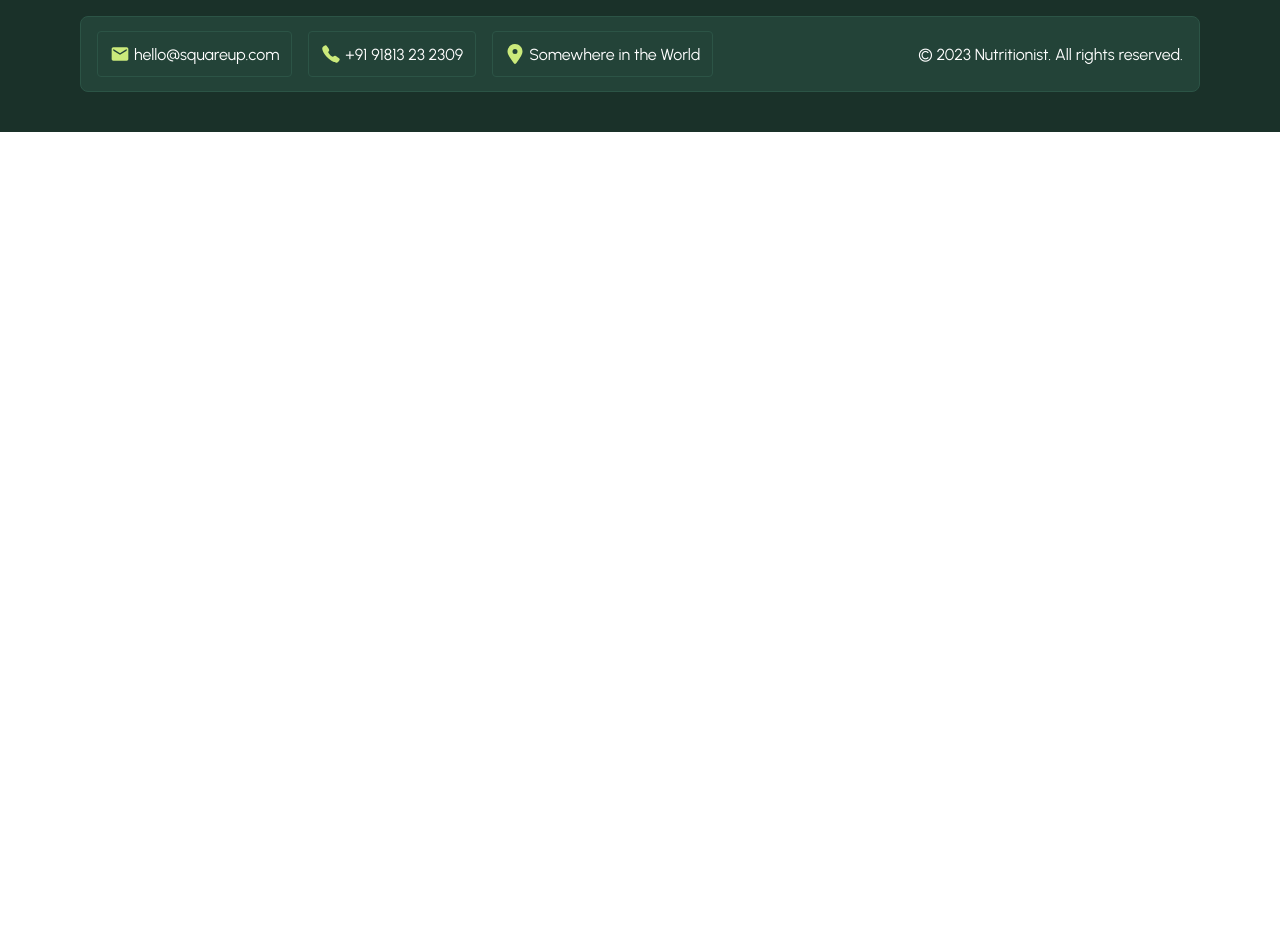
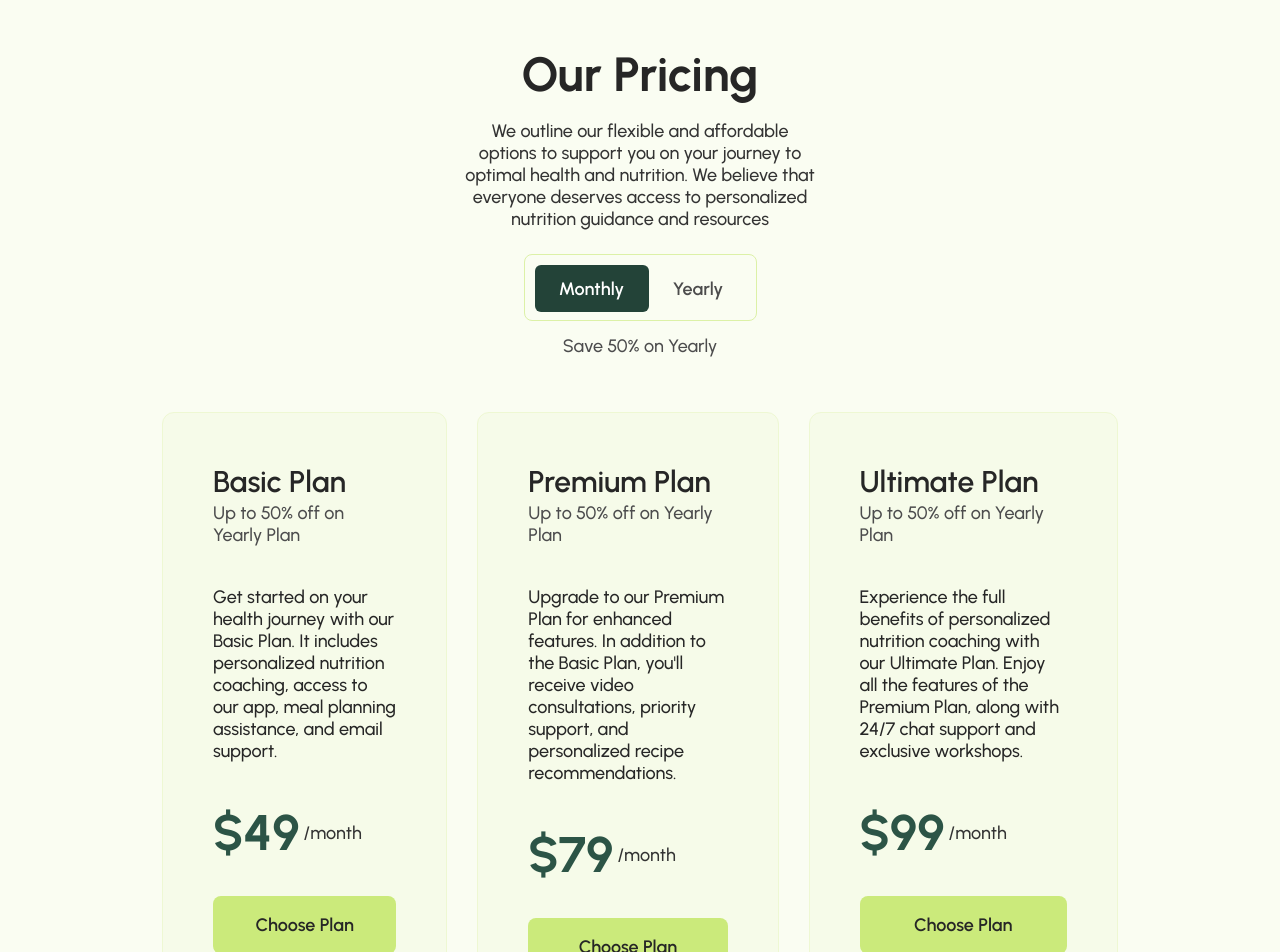
Before and after one commit to Maximiano-Andrade/Nutritionist-website, a React (Vite) app: page / in a window 1280 px wide. Shown: the part 4100-5052 px from the top of the page. Before the commit the page ends 4232 px from the top, so only its background shows below. Built offline with nearby package versions, Linux system fonts and the light colour scheme.

Commit message:
adicionado uma seção a home pricings

```diff
--- a/src/App.jsx
+++ b/src/App.jsx
@@ -10,8 +10,8 @@ function App() {
 
   return (
     <div className="Global">
+      <JoinDemo />
 
-      <JoinDemo />
       <NavBar />
       <div className="gobal-main">
         <Outlet />
--- a/src/main.jsx
+++ b/src/main.jsx
@@ -13,12 +13,15 @@ import Process from './router/process/Process.jsx'
 import Pricing from './router/pricing/Pricing.jsx'
 import Blog from './router/blog/Blog.jsx'
 import ContactUs from './router/contactUs/ContactUs.jsx'
+import ErrorPage from './router/error/PageErro.jsx'
 
 const router = createBrowserRouter([
   {
     path: "/",
+    errorElement: <ErrorPage />,
     element: <App />,
     children: [
+
       {
         path: "/",
         element: <Home/>
--- /dev/null
+++ b/src/router/error/PageErro.css
@@ -0,0 +1,11 @@
+.PageError {
+    display: flex;
+    justify-content: center;
+    align-content: center;
+    width: 100%;
+}
+
+.main-page-erro {
+    height: 80vh;
+    align-content: center;
+}
--- /dev/null
+++ b/src/router/error/PageErro.jsx
@@ -0,0 +1,17 @@
+import React from 'react';
+
+import './PageErro.css'
+
+const PageErro = () => {
+    return (
+        <>
+            <div className="PageError">
+                <div className="main-page-erro">
+                    <h1>404: I'm Sorry Page Not Found</h1>
+                </div>
+            </div>
+        </>
+    );
+};
+
+export default PageErro;
--- a/src/router/home/Home.jsx
+++ b/src/router/home/Home.jsx
@@ -6,6 +6,7 @@ import Banner from '../../../src/router/home/banner/Banner'
 import Features from './features/Features'
 import OurBlogs from './ourBlogs/OurBlogs'
 import OurTestimonials from './ourTestimonials/OurTestimonials'
+import Pricings from "./pricings/Pricings.jsx";
 
 const Home = () => {
     return (
@@ -14,6 +15,7 @@ const Home = () => {
             <Features/>
             <OurBlogs/>
             <OurTestimonials/>
+            <Pricings/>
         </div>
     )
 }
--- a/src/router/home/ourBlogs/OurBlogs.css
+++ b/src/router/home/ourBlogs/OurBlogs.css
@@ -295,7 +295,6 @@
 }
 
 /* <----------RESPONSIVIDADE TABLET----------> */
-
 @media (max-width: 1000px) {
 
     .Blogs-container .OurBlogs-titlo-subTitle {
@@ -304,7 +303,6 @@
 }
 
 /* <----------RESPONSIVIDADE CELULAR----------> */
-
 @media (max-width: 612px) {
     .OurBlogs-main {
         padding: 0px 16px;
@@ -392,6 +390,4 @@
     .cart-img-title-icons .cart-img-title .cart-perfil-title p {
         font-size: 14px;
     }
-
-
 }
--- /dev/null
+++ b/src/router/home/pricings/Pricings.css
@@ -0,0 +1,194 @@
+.Page-Pricings {
+    width: 100%;
+    padding: 150px 162px 150px 162px;
+}
+
+.main-Pricings {
+    height: 100%;
+    display: flex;
+    flex-direction: column;
+    gap: 80px;
+
+}
+
+.main-Pricings .title-descript {
+    padding: 0px 300px;
+    height: 136px;
+    display: flex;
+    flex-direction: column;
+    align-items: center;
+    gap: 10px;
+}
+
+.main-Pricings .title-descript .title {
+    height: 72px;
+    display: flex;
+    justify-content: center;
+    align-items: center;
+}
+
+.main-Pricings .title-descript .title h1 {
+    color: #262626;
+    font-size: 48px;
+    font-weight: bold;
+}
+
+.main-Pricings .title-descript .descript {
+    /*width: 70%;*/
+    height: 54px;
+    display: flex;
+    justify-content: center;
+    align-content: center;
+}
+
+.main-Pricings .title-descript .descript p {
+    color: #333333;
+    font-size: 18px;
+    text-align: center;
+    font-weight: 500;
+}
+
+.main-Pricings .main-card {
+    display: flex;
+    align-items: center;
+    flex-direction: column;
+    gap: 50px;
+}
+
+.main-card .card-btns-span-btn {
+    width: 311px;
+    height: 108px;
+    gap: 14px;
+    display: flex;
+    align-items: center;
+    flex-direction: column;
+}
+
+.card-btns-span-btn .btns {
+    padding: 10px 10px;
+    width: 233px;
+    height: 67px;
+    display: flex;
+    border: 1px solid #DCF1A7;
+    border-radius: 8px;
+}
+
+.card-btns-span-btn .btns .btn-mon button {
+    width: 114px;
+    height: 47px;
+    padding: 10px 24px;
+    background: #234338;
+    border: none;
+    border-radius: 6px;
+    color: #fff;
+    font-weight: 600;
+    font-size: 18px;
+}
+
+.card-btns-span-btn .btns .btn-yea button {
+    width: 99px;
+    height: 47px;
+    padding: 10px 24px;
+    background: rgba(203, 234, 123, 0);
+    border: none;
+    border-radius: 6px;
+    color: #4c4c4c;
+    font-weight: 600;
+    font-size: 18px;
+}
+
+.card-btns-span-btn .span-btn span {
+    color: #4C4C4D;
+    font-size: 18px;
+    font-weight: 500;
+}
+
+/*.conatiner-cards {*/
+/*    */
+/*}*/
+
+.conatiner-cards .cards-list {
+    display: flex;
+    gap: 30px;
+}
+
+.main-Pricings .cards-list .card {
+    padding: 50px;
+    background: #F6FBE9;
+    border-radius: 12px;
+    border: 1px solid #EEF8D3;
+    display: flex;
+    flex-direction: column;
+    gap: 40px;
+}
+
+.cards-list .card .title-span {
+    display: flex;
+    flex-direction: column;
+    gap: 2px;
+}
+
+.cards-list .card .title-span h2 {
+    color: #262626;
+    font-size: 30px;
+    font-weight: 600;
+}
+
+.cards-list .card .title-span span {
+    color: #4C4C4D;
+    font-size: 18px;
+    font-weight: 500;
+}
+
+.cards-list .card .descript p{
+    color: #262626;
+    font-size: 18px;
+    font-weight: 500;
+}
+
+.cards-list .card .price-btn{
+    display: flex;
+    flex-direction: column;
+    gap: 33px;
+}
+
+.cards-list .card .price-btn .price {
+    display: flex;
+    align-items: center;
+    gap: 4px;
+}
+
+.cards-list .card .price-btn .price h2 {
+    color: #2C5446;
+    font-size: 50px;
+    font-weight: bold;
+}
+
+.cards-list .card .price-btn .price span {
+    color: #333333;
+    font-size: 18px;
+    font-weight: 500;
+}
+
+.cards-list .card .price-btn .btn {
+    height: 58px;
+    background: #CBEA7B;
+    padding: 18px 40px;
+    border-radius: 8px;
+    display: flex;
+    justify-content: center;
+    align-items: center;
+    transition: 0.9s;
+}
+
+.cards-list .card .price-btn .btn:hover {
+    cursor: pointer;
+    transform: scale(1.05);
+    background: rgb(192, 236, 80);
+}
+
+.cards-list .card .price-btn .btn p {
+    color: #262626;
+    font-size: 18px;
+    font-weight: 600;
+}
--- /dev/null
+++ b/src/router/home/pricings/Pricings.jsx
@@ -0,0 +1,83 @@
+import "./Pricings.css"
+
+const Pricings = () => {
+
+    const itensPricings = [{
+        id: 1,
+        plano: "Basic Plan",
+        discription: "Get started on your health journey with our Basic Plan. It includes personalized nutrition coaching, access to our app, meal planning assistance, and email support.",
+        price: "$49"
+    }, {
+        id: 2,
+        plano: "Premium Plan",
+        discription: "Upgrade to our Premium Plan for enhanced features. In addition to the Basic Plan, you'll receive video consultations, priority support, and personalized recipe recommendations.",
+        price: "$79"
+
+    }, {
+        id: 3,
+        plano: "Ultimate Plan",
+        discription: "Experience the full benefits of personalized nutrition coaching with our Ultimate Plan. Enjoy all the features of the Premium Plan, along with 24/7 chat support and exclusive workshops.",
+        price: "$99"
+    }]
+
+
+    return (
+        <div className="Page-Pricings">
+            <div className="main-Pricings">
+                <div className="title-descript">
+                    <div className="title">
+                        <h1>Our Pricing</h1>
+                    </div>
+                    <div className="descript">
+                        <p>
+                            We outline our flexible and affordable options to support you on your
+                            journey to optimal health and nutrition. We believe that everyone deserves access to
+                            personalized nutrition guidance and resources
+                        </p>
+                    </div>
+                </div>
+                <div className="main-card">
+                    <div className="card-btns-span-btn">
+                        <div className="btns">
+                            <div className="btn-mon">
+                                <button>Monthly</button>
+                            </div>
+                            <div className="btn-yea">
+                                <button>Yearly</button>
+                            </div>
+                        </div>
+                        <div className="span-btn">
+                            <span>Save 50% on Yearly</span>
+                        </div>
+                    </div>
+                    <div className="conatiner-cards">
+                        <ul className="cards-list">
+                            {itensPricings.map((item) => (
+                                <li className="card" key={item.id}>
+                                    <div className="title-span">
+                                        <h2>{item.plano}</h2>
+                                        <span>Up to 50% off on Yearly Plan</span>
+                                    </div>
+                                    <div className="descript">
+                                        <p>{item.discription}</p>
+                                    </div>
+                                    <div className="price-btn">
+                                    <div className="price">
+                                        <h2>{item.price}</h2>
+                                        <span>/month</span>
+                                    </div>
+                                    <div className="btn">
+                                        <p>Choose Plan</p>
+                                    </div>
+                                </div>
+                                </li>
+                            ))}
+                        </ul>
+                    </div>
+                </div>
+            </div>
+        </div>
+    );
+};
+
+export default Pricings;
```
